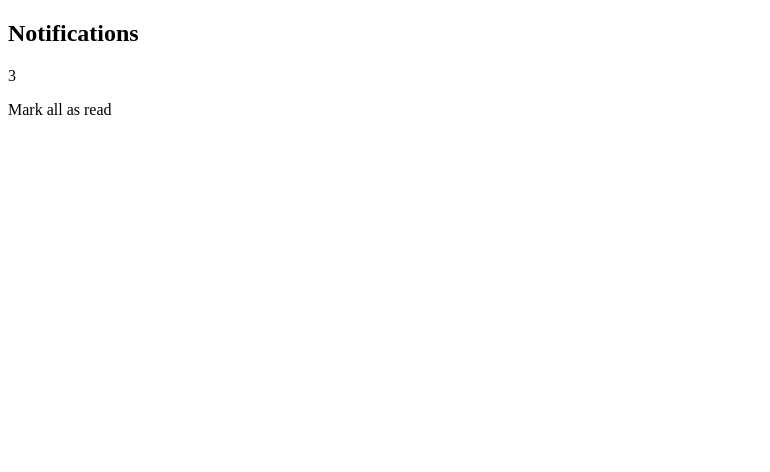
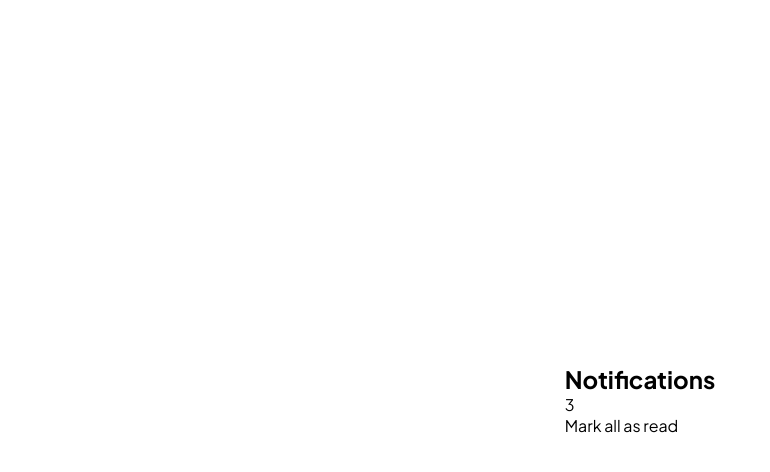
Before and after one commit to Bdmnss/notification-page, a React (Vite) app: page / in a window 1280 px wide. Shown: the top 472 px of the page, without its empty margins (0-770 px from the left). Built offline with nearby package versions, Linux system fonts and the light colour scheme.

Commit message:
adding basic styles

```diff
--- a/src/index.css
+++ b/src/index.css
@@ -0,0 +1,15 @@
+@import url("https://fonts.googleapis.com/css2?family=Plus+Jakarta+Sans:ital,wght@0,200..800;1,200..800&display=swap");
+
+* {
+  margin: 0;
+  padding: 0;
+  box-sizing: border-box;
+}
+
+body {
+  display: flex;
+  justify-content: center;
+  align-items: center;
+  min-height: 100vh;
+  font-family: "Plus Jakarta Sans", sans-serif;
+}
```
